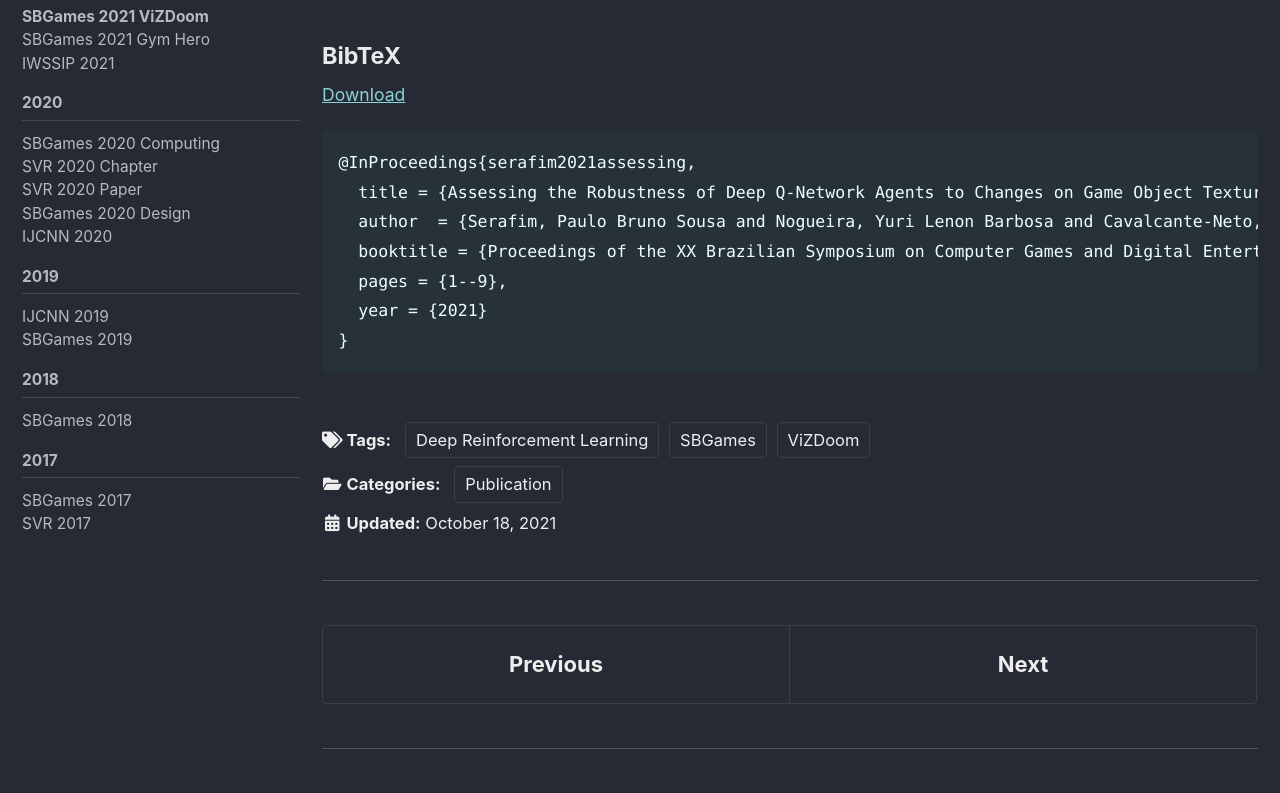
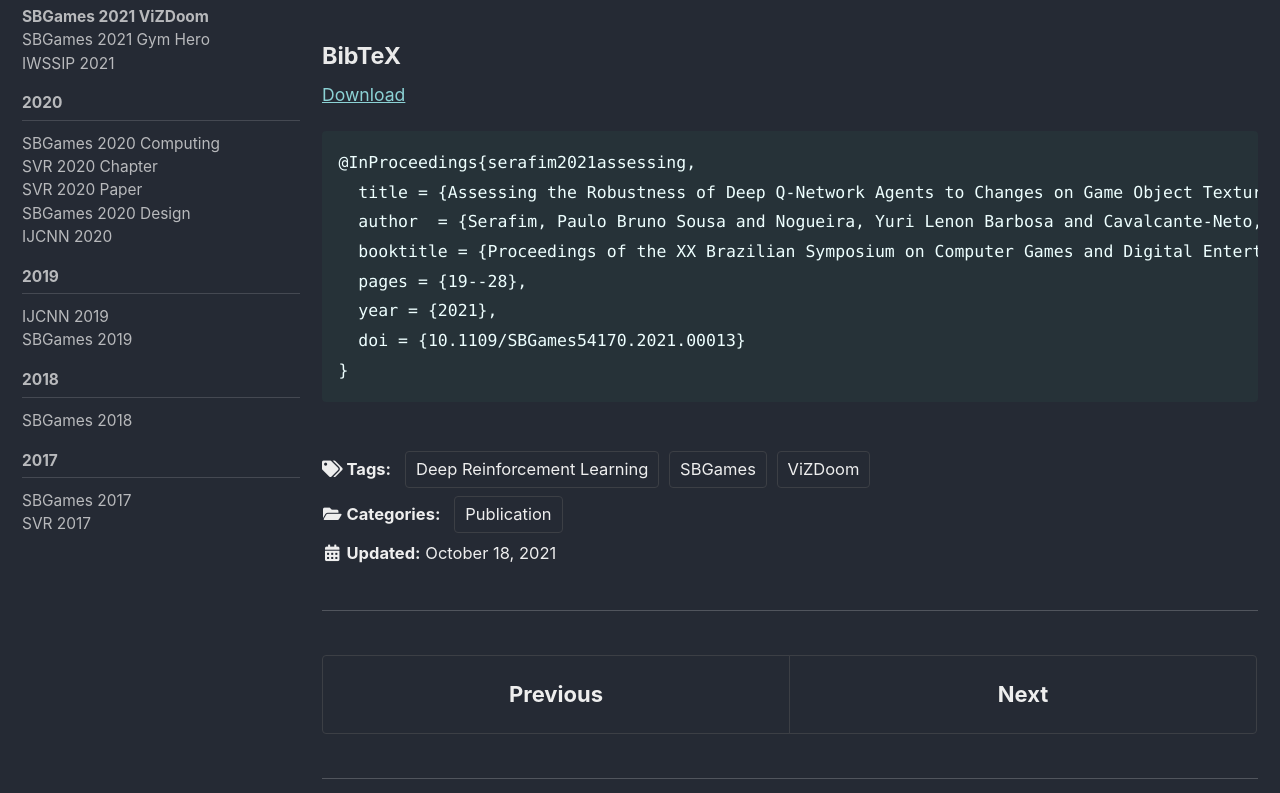
Before and after one commit to paulobruno/PersonalSite, a Jekyll site: the page built from _posts/publications/2021-10-18-SBGames-assessing-robustness.md, in a window 1280 px wide and 900 px high, scrolled down 1802 px, cut to the strip 107-900 px from the top of the window. Built offline with Jekyll 4.4.1, drawn with Linux system fonts in a browser that asks for light colours; cached includes are drawn as plain includes.

Commit message:
Update BibTeX of ViZDoom 2021 paper

````diff
--- a/_posts/publications/2021-10-18-SBGames-assessing-robustness.md
+++ b/_posts/publications/2021-10-18-SBGames-assessing-robustness.md
@@ -57,7 +57,8 @@ The research in autonomous agents aspires to achieve Artificial General Intellig
   title = {Assessing the Robustness of Deep Q-Network Agents to Changes on Game Object Textures},
   author  = {Serafim, Paulo Bruno Sousa and Nogueira, Yuri Lenon Barbosa and Cavalcante-Neto, Joaquim Bento and Vidal, Creto Augusto},
   booktitle = {Proceedings of the XX Brazilian Symposium on Computer Games and Digital Entertainment (SBGames)},
-  pages = {1--9},
-  year = {2021}
+  pages = {19--28},
+  year = {2021},
+  doi = {10.1109/SBGames54170.2021.00013}
 }
 ```
--- a/assets/citations/serafim2021assessing.bib
+++ b/assets/citations/serafim2021assessing.bib
@@ -2,6 +2,7 @@
   title = {Assessing the Robustness of Deep Q-Network Agents to Changes on Game Object Textures},
   author  = {Serafim, Paulo Bruno Sousa and Nogueira, Yuri Lenon Barbosa and Cavalcante-Neto, Joaquim Bento and Vidal, Creto Augusto},
   booktitle = {Proceedings of the XX Brazilian Symposium on Computer Games and Digital Entertainment (SBGames)},
-  pages = {1--9},
-  year = {2021}
+  pages = {19--28},
+  year = {2021},
+  doi = {10.1109/SBGames54170.2021.00013}
 }
````
